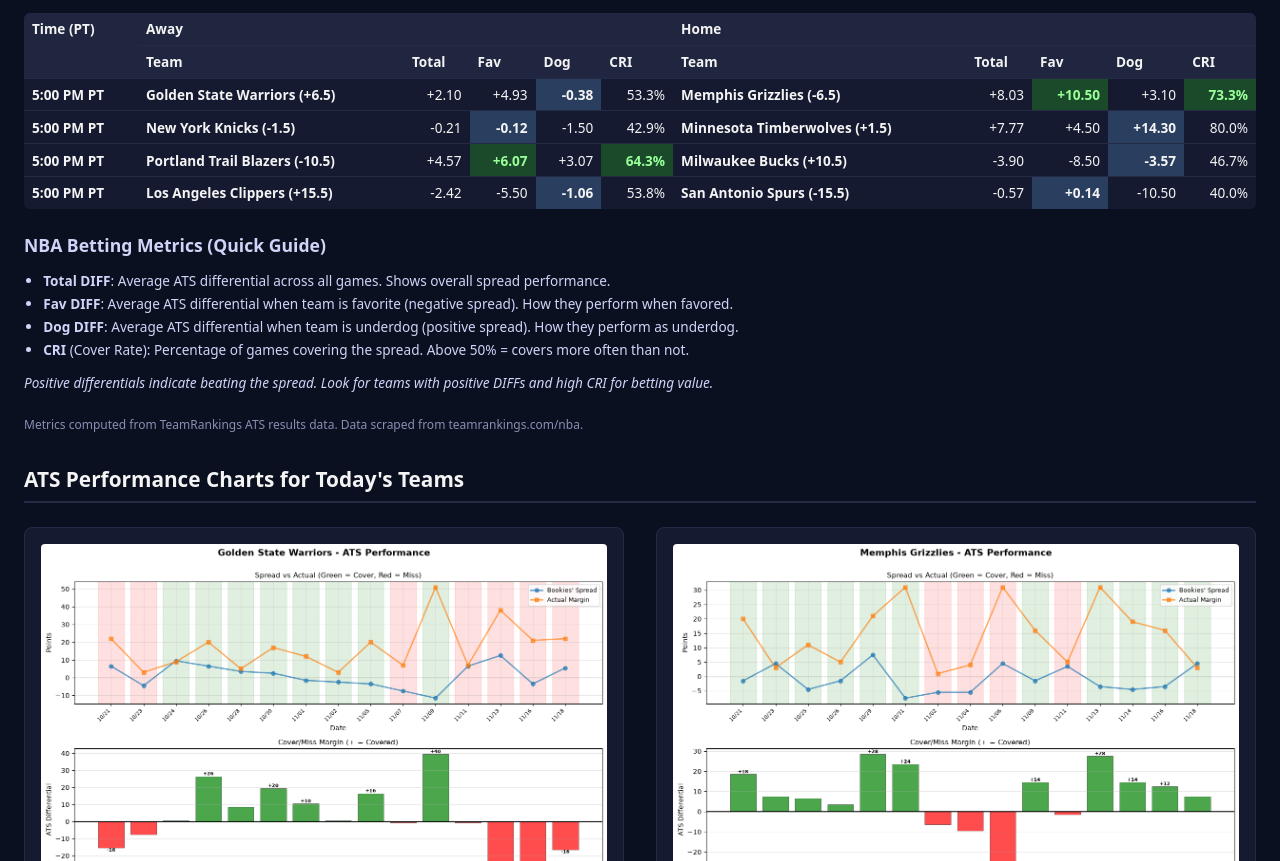
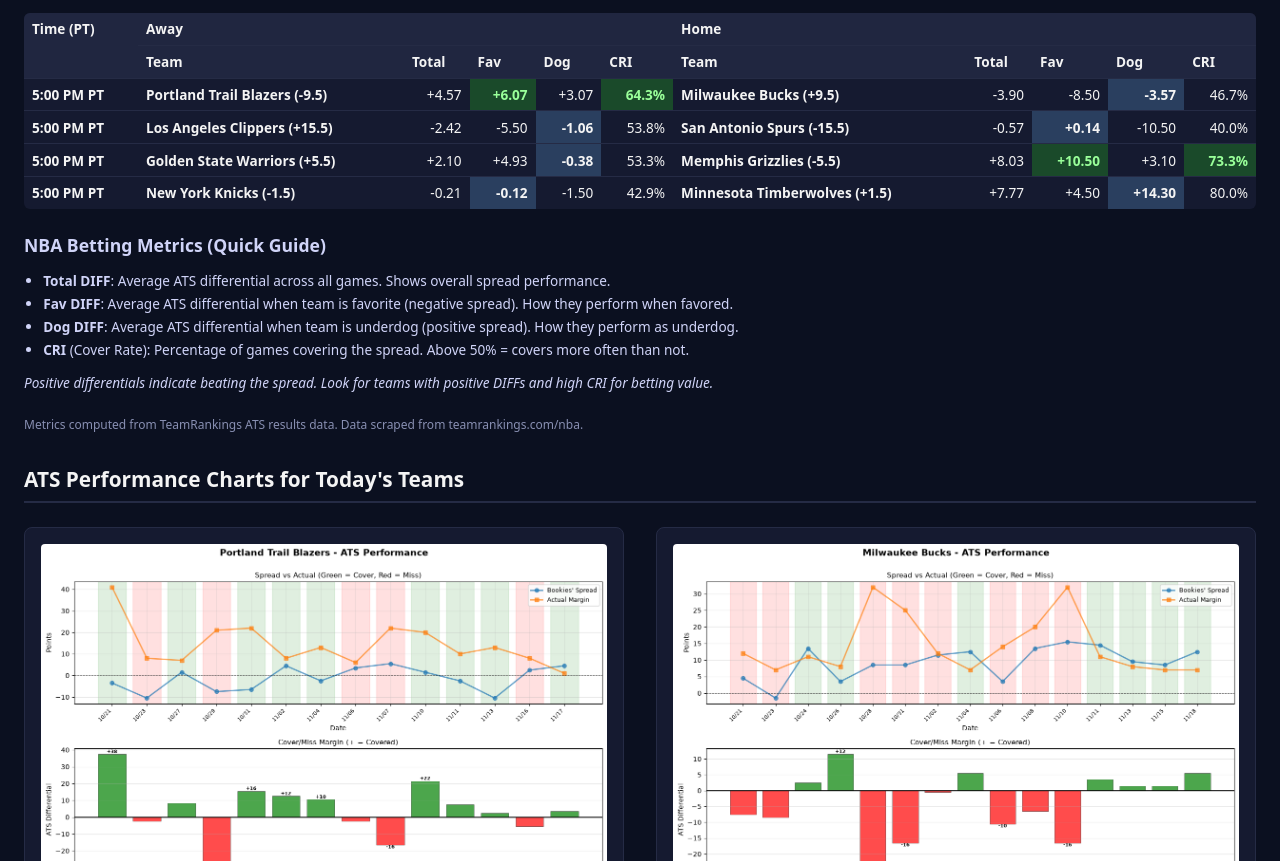
Before and after one commit to ajoros/nbabetinfo, a plain HTML site: page index.html in a window 1280 px wide. Shown: the part 91-952 px from the top of the page. Drawn offline with Linux system fonts and the light colour scheme.

Commit message:
Update nbabetinfo page with ATS plots [2026-11-20 01:31 UTC]

```diff
--- a/index.html
+++ b/index.html
@@ -193,10 +193,10 @@
           </tr>
         </thead>
         <tbody>
-          <tr><td class='time'>5:00 PM PT</td><td class='team-name'>Golden State Warriors (+6.5)</td><td class='metric'>+2.10</td><td class='metric'>+4.93</td><td class='metric highlight'>-0.38</td><td class='metric'>53.3%</td><td class='team-name'>Memphis Grizzlies (-6.5)</td><td class='metric'>+8.03</td><td class='metric highlight strong'>+10.50</td><td class='metric'>+3.10</td><td class='metric strong'>73.3%</td></tr>
+          <tr><td class='time'>5:00 PM PT</td><td class='team-name'>Portland Trail Blazers (-9.5)</td><td class='metric'>+4.57</td><td class='metric highlight strong'>+6.07</td><td class='metric'>+3.07</td><td class='metric strong'>64.3%</td><td class='team-name'>Milwaukee Bucks (+9.5)</td><td class='metric'>-3.90</td><td class='metric'>-8.50</td><td class='metric highlight'>-3.57</td><td class='metric'>46.7%</td></tr>
+<tr><td class='time'>5:00 PM PT</td><td class='team-name'>Los Angeles Clippers (+15.5)</td><td class='metric'>-2.42</td><td class='metric'>-5.50</td><td class='metric highlight'>-1.06</td><td class='metric'>53.8%</td><td class='team-name'>San Antonio Spurs (-15.5)</td><td class='metric'>-0.57</td><td class='metric highlight'>+0.14</td><td class='metric'>-10.50</td><td class='metric'>40.0%</td></tr>
+<tr><td class='time'>5:00 PM PT</td><td class='team-name'>Golden State Warriors (+5.5)</td><td class='metric'>+2.10</td><td class='metric'>+4.93</td><td class='metric highlight'>-0.38</td><td class='metric'>53.3%</td><td class='team-name'>Memphis Grizzlies (-5.5)</td><td class='metric'>+8.03</td><td class='metric highlight strong'>+10.50</td><td class='metric'>+3.10</td><td class='metric strong'>73.3%</td></tr>
 <tr><td class='time'>5:00 PM PT</td><td class='team-name'>New York Knicks (-1.5)</td><td class='metric'>-0.21</td><td class='metric highlight'>-0.12</td><td class='metric'>-1.50</td><td class='metric'>42.9%</td><td class='team-name'>Minnesota Timberwolves (+1.5)</td><td class='metric'>+7.77</td><td class='metric'>+4.50</td><td class='metric highlight'>+14.30</td><td class='metric'>80.0%</td></tr>
-<tr><td class='time'>5:00 PM PT</td><td class='team-name'>Portland Trail Blazers (-10.5)</td><td class='metric'>+4.57</td><td class='metric highlight strong'>+6.07</td><td class='metric'>+3.07</td><td class='metric strong'>64.3%</td><td class='team-name'>Milwaukee Bucks (+10.5)</td><td class='metric'>-3.90</td><td class='metric'>-8.50</td><td class='metric highlight'>-3.57</td><td class='metric'>46.7%</td></tr>
-<tr><td class='time'>5:00 PM PT</td><td class='team-name'>Los Angeles Clippers (+15.5)</td><td class='metric'>-2.42</td><td class='metric'>-5.50</td><td class='metric highlight'>-1.06</td><td class='metric'>53.8%</td><td class='team-name'>San Antonio Spurs (-15.5)</td><td class='metric'>-0.57</td><td class='metric highlight'>+0.14</td><td class='metric'>-10.50</td><td class='metric'>40.0%</td></tr>
         </tbody>
       </table>
     </div>
@@ -219,14 +219,14 @@
     <section class="plots-section">
       <h2>ATS Performance Charts for Today's Teams</h2>
       <div class="plots-grid">
+        <div class="plot-item"><img src="plots/ats_portland-trail-blazers.png" alt="Portland Trail Blazers ATS Performance" /></div>
+        <div class="plot-item"><img src="plots/ats_milwaukee-bucks.png" alt="Milwaukee Bucks ATS Performance" /></div>
+        <div class="plot-item"><img src="plots/ats_los-angeles-clippers.png" alt="Los Angeles Clippers ATS Performance" /></div>
+        <div class="plot-item"><img src="plots/ats_san-antonio-spurs.png" alt="San Antonio Spurs ATS Performance" /></div>
         <div class="plot-item"><img src="plots/ats_golden-state-warriors.png" alt="Golden State Warriors ATS Performance" /></div>
         <div class="plot-item"><img src="plots/ats_memphis-grizzlies.png" alt="Memphis Grizzlies ATS Performance" /></div>
         <div class="plot-item"><img src="plots/ats_new-york-knicks.png" alt="New York Knicks ATS Performance" /></div>
         <div class="plot-item"><img src="plots/ats_minnesota-timberwolves.png" alt="Minnesota Timberwolves ATS Performance" /></div>
-        <div class="plot-item"><img src="plots/ats_portland-trail-blazers.png" alt="Portland Trail Blazers ATS Performance" /></div>
-        <div class="plot-item"><img src="plots/ats_milwaukee-bucks.png" alt="Milwaukee Bucks ATS Performance" /></div>
-        <div class="plot-item"><img src="plots/ats_los-angeles-clippers.png" alt="Los Angeles Clippers ATS Performance" /></div>
-        <div class="plot-item"><img src="plots/ats_san-antonio-spurs.png" alt="San Antonio Spurs ATS Performance" /></div>
       </div>
     </section>
   </body>
```
